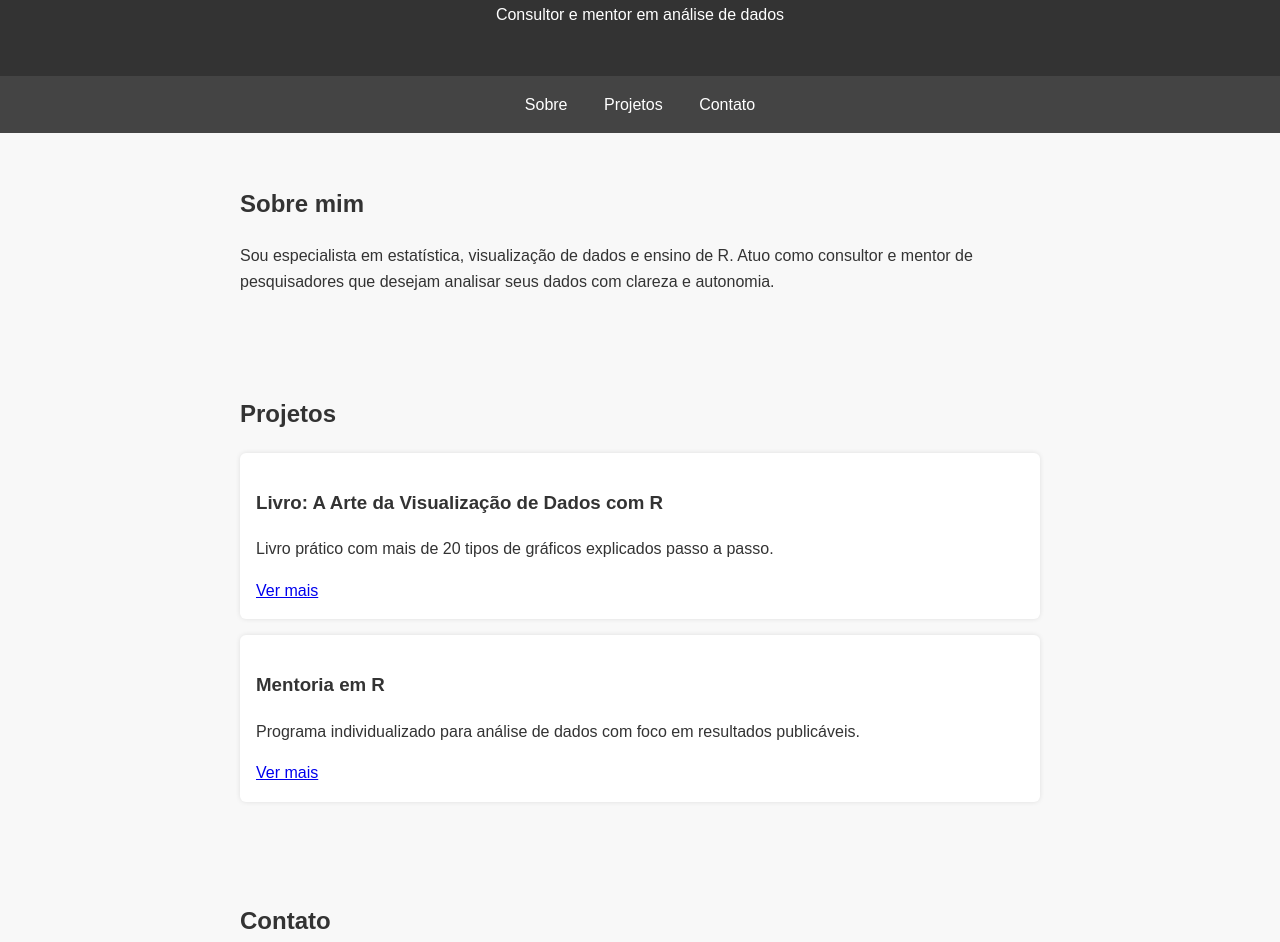
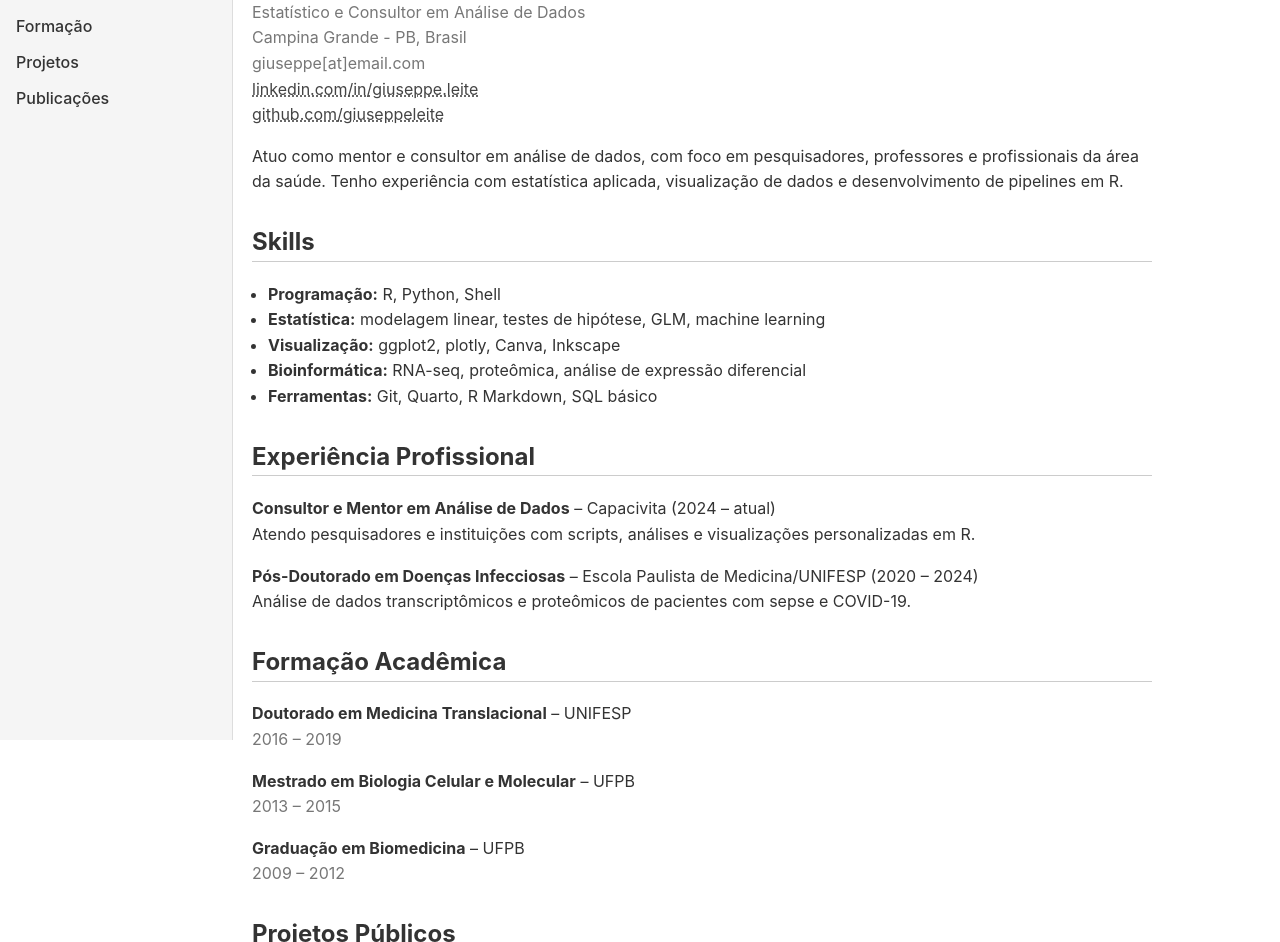
Before and after one commit to GiuseppeLeite/resume, a plain HTML site: page index.html in a window 1280 px wide. Shown: the part 124-1066 px from the top of the page. Drawn offline with Linux system fonts and the light colour scheme.

Commit message:
index.html

```diff
--- a/index.html
+++ b/index.html
@@ -1,51 +1,131 @@
 <!DOCTYPE html>
-<html lang="pt-BR">
+<html lang="en">
 <head>
-  <meta charset="UTF-8">
-  <meta name="viewport" content="width=device-width, initial-scale=1.0">
-  <title>Giuseppe Leite – Portfólio</title>
-  <link rel="stylesheet" href="style.css">
+  <meta charset="UTF-8" />
+  <meta name="viewport" content="width=device-width, initial-scale=1.0" />
+  <title>Giuseppe Leite</title>
+  <style>
+    body {
+      font-family: -apple-system, BlinkMacSystemFont, "Segoe UI", Roboto, Oxygen, Ubuntu, Cantarell, "Open Sans", "Helvetica Neue", sans-serif;
+      background-color: #fff;
+      color: #333;
+      margin: 0;
+      display: flex;
+    }
+    nav {
+      position: fixed;
+      top: 0;
+      left: 0;
+      width: 200px;
+      height: 100vh;
+      background: #f5f5f5;
+      border-right: 1px solid #ddd;
+      padding: 2rem 1rem;
+    }
+    nav a {
+      display: block;
+      margin-bottom: 1rem;
+      color: #333;
+      text-decoration: none;
+      font-weight: 500;
+    }
+    nav a:hover {
+      text-decoration: underline;
+    }
+    .content {
+      margin-left: 220px;
+      padding: 2rem;
+      max-width: 900px;
+    }
+    h1 {
+      font-size: 2.5rem;
+      margin-bottom: 0.2rem;
+    }
+    h2 {
+      border-bottom: 1px solid #ccc;
+      padding-bottom: 0.3rem;
+      margin-top: 2rem;
+    }
+    p, li {
+      line-height: 1.6;
+    }
+    .section {
+      margin-bottom: 2rem;
+    }
+    a {
+      color: #444;
+      text-decoration: underline dotted;
+    }
+    .small {
+      color: #777;
+    }
+    ul {
+      padding-left: 1rem;
+    }
+  </style>
 </head>
 <body>
-  <header>
-    <h1>Giuseppe Leite</h1>
-    <p>Consultor e mentor em análise de dados</p>
-  </header>
-
   <nav>
-    <a href="#sobre">Sobre</a>
+    <a href="#top">Giuseppe Leite</a>
+    <a href="#skills">Skills</a>
+    <a href="#experiencia">Experiência</a>
+    <a href="#formacao">Formação</a>
     <a href="#projetos">Projetos</a>
-    <a href="#contato">Contato</a>
+    <a href="#publicacoes">Publicações</a>
   </nav>
 
-  <section id="sobre">
-    <h2>Sobre mim</h2>
-    <p>Sou especialista em estatística, visualização de dados e ensino de R. Atuo como consultor e mentor de pesquisadores que desejam analisar seus dados com clareza e autonomia.</p>
-  </section>
+  <div class="content">
+    <h1 id="top">Giuseppe Leite</h1>
+    <p class="small">Estatístico e Consultor em Análise de Dados<br />Campina Grande - PB, Brasil<br />giuseppe[at]email.com<br />
+    <a href="https://linkedin.com/in/giuseppe.leite">linkedin.com/in/giuseppe.leite</a><br />
+    <a href="https://github.com/giuseppeleite">github.com/giuseppeleite</a></p>
 
-  <section id="projetos">
-    <h2>Projetos</h2>
-    <div class="projeto">
-      <h3>Livro: A Arte da Visualização de Dados com R</h3>
-      <p>Livro prático com mais de 20 tipos de gráficos explicados passo a passo.</p>
-      <a href="https://giuseppeleite.com.br/livro">Ver mais</a>
+    <p>Atuo como mentor e consultor em análise de dados, com foco em pesquisadores, professores e profissionais da área da saúde. Tenho experiência com estatística aplicada, visualização de dados e desenvolvimento de pipelines em R.</p>
+
+    <div class="section" id="skills">
+      <h2>Skills</h2>
+      <ul>
+        <li><strong>Programação:</strong> R, Python, Shell</li>
+        <li><strong>Estatística:</strong> modelagem linear, testes de hipótese, GLM, machine learning</li>
+        <li><strong>Visualização:</strong> ggplot2, plotly, Canva, Inkscape</li>
+        <li><strong>Bioinformática:</strong> RNA-seq, proteômica, análise de expressão diferencial</li>
+        <li><strong>Ferramentas:</strong> Git, Quarto, R Markdown, SQL básico</li>
+      </ul>
     </div>
-    <div class="projeto">
-      <h3>Mentoria em R</h3>
-      <p>Programa individualizado para análise de dados com foco em resultados publicáveis.</p>
-      <a href="https://giuseppeleite.com.br/mentoria">Ver mais</a>
+
+    <div class="section" id="experiencia">
+      <h2>Experiência Profissional</h2>
+      <p><strong>Consultor e Mentor em Análise de Dados</strong> – Capacivita (2024 – atual)<br />
+      Atendo pesquisadores e instituições com scripts, análises e visualizações personalizadas em R.</p>
+      <p><strong>Pós-Doutorado em Doenças Infecciosas</strong> – Escola Paulista de Medicina/UNIFESP (2020 – 2024)<br />
+      Análise de dados transcriptômicos e proteômicos de pacientes com sepse e COVID-19.</p>
     </div>
-  </section>
 
-  <section id="contato">
-    <h2>Contato</h2>
-    <p>Email: contato@giuseppeleite.com.br</p>
-    <p><a href="https://linkedin.com/in/giuseppeleite">LinkedIn</a></p>
-    <p><a href="https://github.com/giuseppeleite">GitHub</a></p>
-  </section>
+    <div class="section" id="formacao">
+      <h2>Formação Acadêmica</h2>
+      <p><strong>Doutorado em Medicina Translacional</strong> – UNIFESP<br />
+      <span class="small">2016 – 2019</span></p>
+      <p><strong>Mestrado em Biologia Celular e Molecular</strong> – UFPB<br />
+      <span class="small">2013 – 2015</span></p>
+      <p><strong>Graduação em Biomedicina</strong> – UFPB<br />
+      <span class="small">2009 – 2012</span></p>
+    </div>
 
-  <footer>
-    <p>&copy; 2025 Giuseppe Leite</p>
-  </footer>
+    <div class="section" id="projetos">
+      <h2>Projetos Públicos</h2>
+      <p><strong>Livro – A Arte da Visualização de Dados com R</strong><br />
+      Técnicas, paletas e práticas profissionais para construir gráficos com clareza e impacto.</p>
+      <p><strong>Mentoria em R</strong><br />
+      Aulas individuais com scripts personalizados para análise e visualização de dados.</p>
+    </div>
+
+    <div class="section" id="publicacoes">
+      <h2>Publicações Selecionadas</h2>
+      <p><strong>Gene expression signatures in sepsis patients distinguish organ dysfunction patterns</strong><br />
+      <span class="small">Leite, G. G. F. et al. (2023) – Nature Communications</span></p>
+      <p><strong>Proteomic profiling of COVID-19 reveals systemic inflammation and neutrophil activation</strong><br />
+      <span class="small">Leite, G. G. F. et al. (2022) – Cell Reports</span></p>
+    </div>
+  </div>
 </body>
 </html>
```
